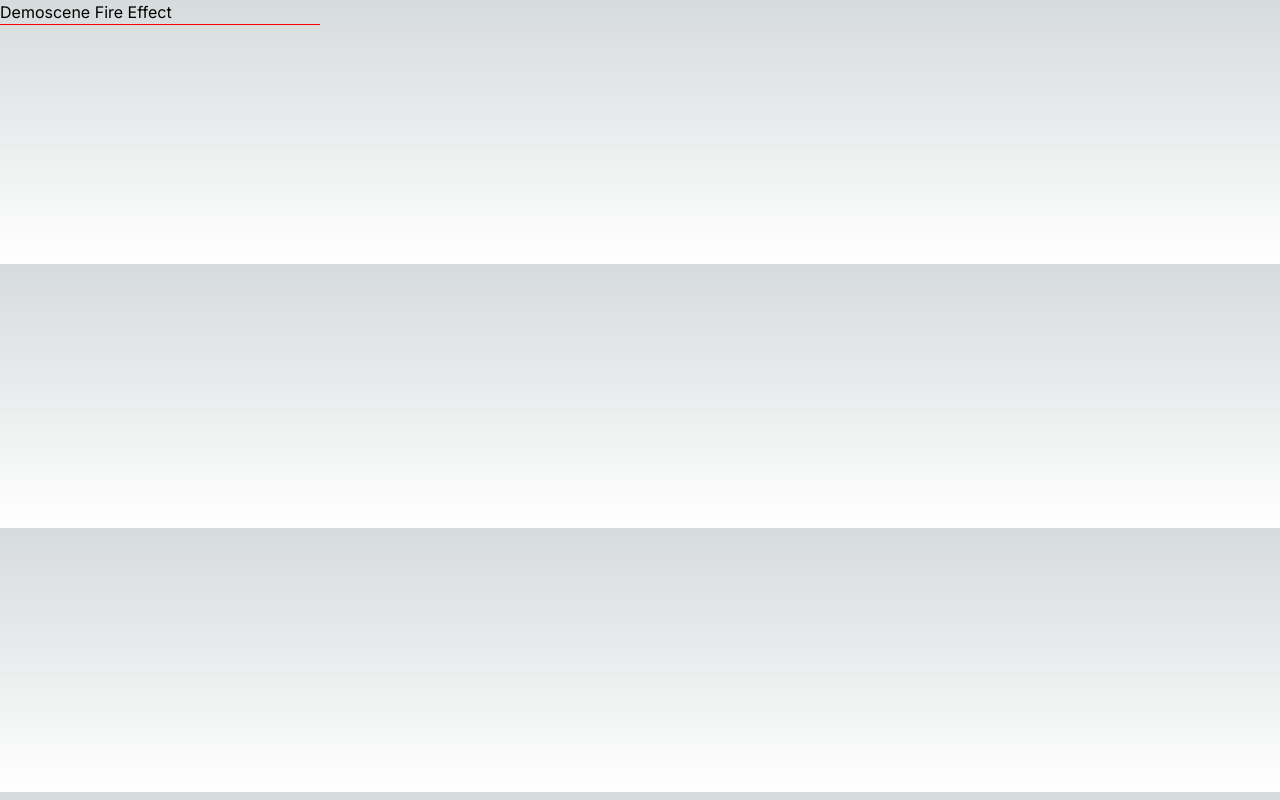
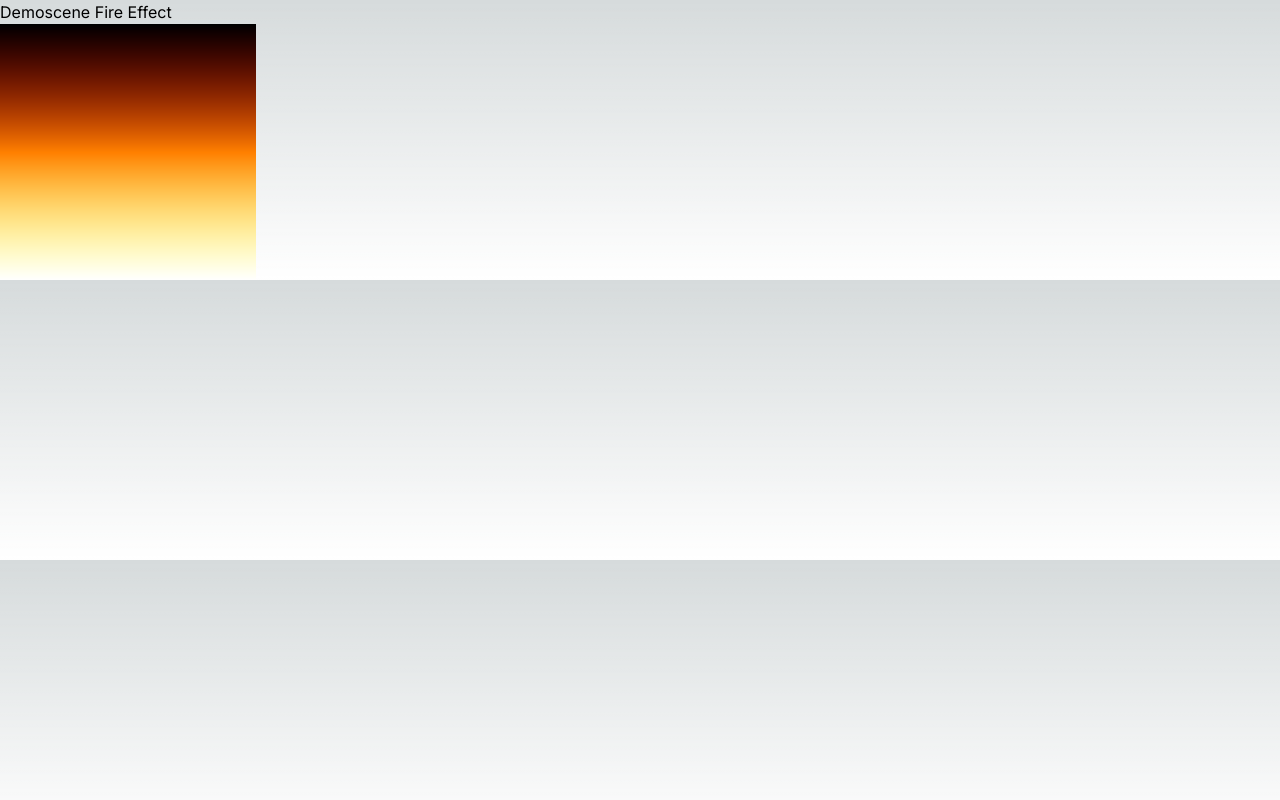
Before and after one commit to JakeCallery/DemoSceneFire, a Next.js app: page / in a window 1280 px wide. Built offline with nearby package versions, Linux system fonts and the light colour scheme.

Commit message:
implements some palette generation code, needs to be refactored out to its own utility.

```diff
--- a/app/components/FireCanvas/FireCanvas.tsx
+++ b/app/components/FireCanvas/FireCanvas.tsx
@@ -1,13 +1,47 @@
 "use client";
 import React from "react";
 import PixelCanvas from "../PixelCanvas";
+import hslToRgb from "@/app/utils/hslToRgb";
 
-const WIDTH = 320;
-const HEIGHT = 240;
+interface FireCanvasProps {
+  width: number;
+  height: number;
+}
 
-const FireCanvas = () => {
+const NUM_COLORS = 3;
+
+const FireCanvas = ({ width, height }: FireCanvasProps) => {
+  let palette = new Uint8ClampedArray(256 * NUM_COLORS);
+
+  for (let i = 0; i < palette.length; i += NUM_COLORS) {
+    const hueStart = 0;
+    const step = 60 / (palette.length / NUM_COLORS);
+    const [red, green, blue] = hslToRgb(
+      hueStart + (i / NUM_COLORS) * step,
+      100,
+      Math.min(100, (i / NUM_COLORS / 256) * 100),
+    );
+    palette[i] = red;
+    palette[i + 1] = green;
+    palette[i + 2] = blue;
+  }
+
+  function updatePalettePixels(imageData: ImageData) {
+    for (let y = 0; y < 256; y++) {
+      for (let x = 0; x < 256; x++) {
+        const yVal = y * 256 * 4;
+        const xVal = x * 4;
+        imageData.data[yVal + xVal] = palette[y * NUM_COLORS];
+        imageData.data[yVal + xVal + 1] = palette[y * NUM_COLORS + 1];
+        imageData.data[yVal + xVal + 2] = palette[y * NUM_COLORS + 2];
+        imageData.data[yVal + xVal + 3] = 255;
+      }
+    }
+    return imageData;
+  }
+
   function updatePixels(imageData: ImageData) {
-    for (let offset = 0; offset < WIDTH * 4; offset += 4) {
+    for (let offset = 0; offset < width * 4; offset += 4) {
       imageData.data[offset] = 255;
       imageData.data[offset + 3] = 255;
     }
@@ -15,14 +49,20 @@ const FireCanvas = () => {
   }
 
   return (
-    <>
+    <div className="flex-row">
       <PixelCanvas
-        id={"firecanvas"}
-        width={WIDTH}
-        height={HEIGHT}
-        updatePixels={updatePixels}
+        id={"palettecanvas"}
+        width={256}
+        height={256}
+        updatePixels={updatePalettePixels}
       />
-    </>
+      {/*<PixelCanvas*/}
+      {/*  id={"firecanvas"}*/}
+      {/*  width={width}*/}
+      {/*  height={height}*/}
+      {/*  updatePixels={updatePixels}*/}
+      {/*/>*/}
+    </div>
   );
 };
 
--- a/app/page.tsx
+++ b/app/page.tsx
@@ -1,10 +1,13 @@
 import FireCanvas from "@/app/components/FireCanvas/FireCanvas";
+
+const WIDTH = 320;
+const HEIGHT = 240;
 
 export default function Home() {
   return (
     <main>
       <h1>Demoscene Fire Effect</h1>
-      <FireCanvas/>
+      <FireCanvas width={WIDTH} height={HEIGHT} />
     </main>
   );
 }
--- /dev/null
+++ b/app/utils/hslToRgb.ts
@@ -0,0 +1,15 @@
+function hslToRgb(
+  hue: number,
+  saturation: number,
+  lightness: number,
+): [number, number, number] {
+  const s = saturation / 100;
+  const l = lightness / 100;
+  const k = (n: number) => (n + hue / 30) % 12;
+  const a = s * Math.min(l, 1 - l);
+  const f = (n: number) =>
+    l - a * Math.max(-1, Math.min(k(n) - 3, Math.min(9 - k(n), 1)));
+  return [255 * f(0), 255 * f(8), 255 * f(4)];
+}
+
+export default hslToRgb;
```
